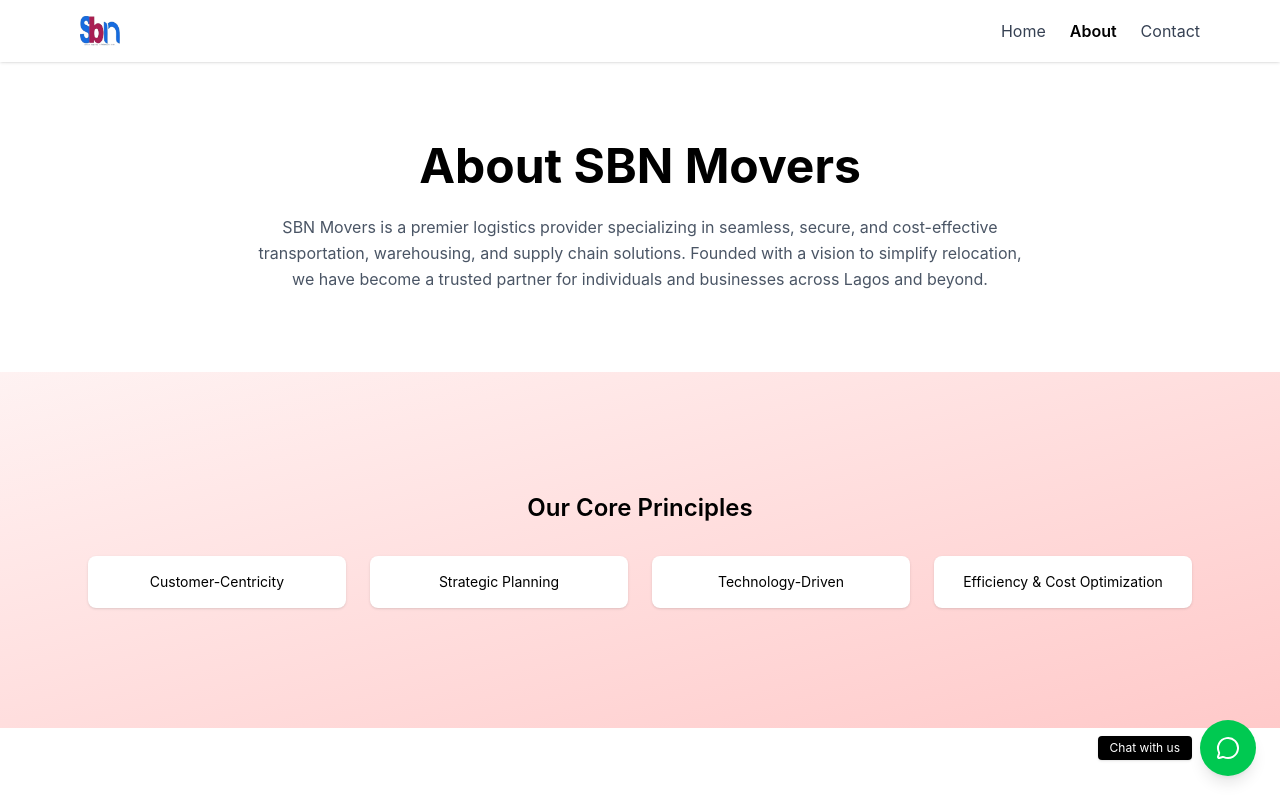
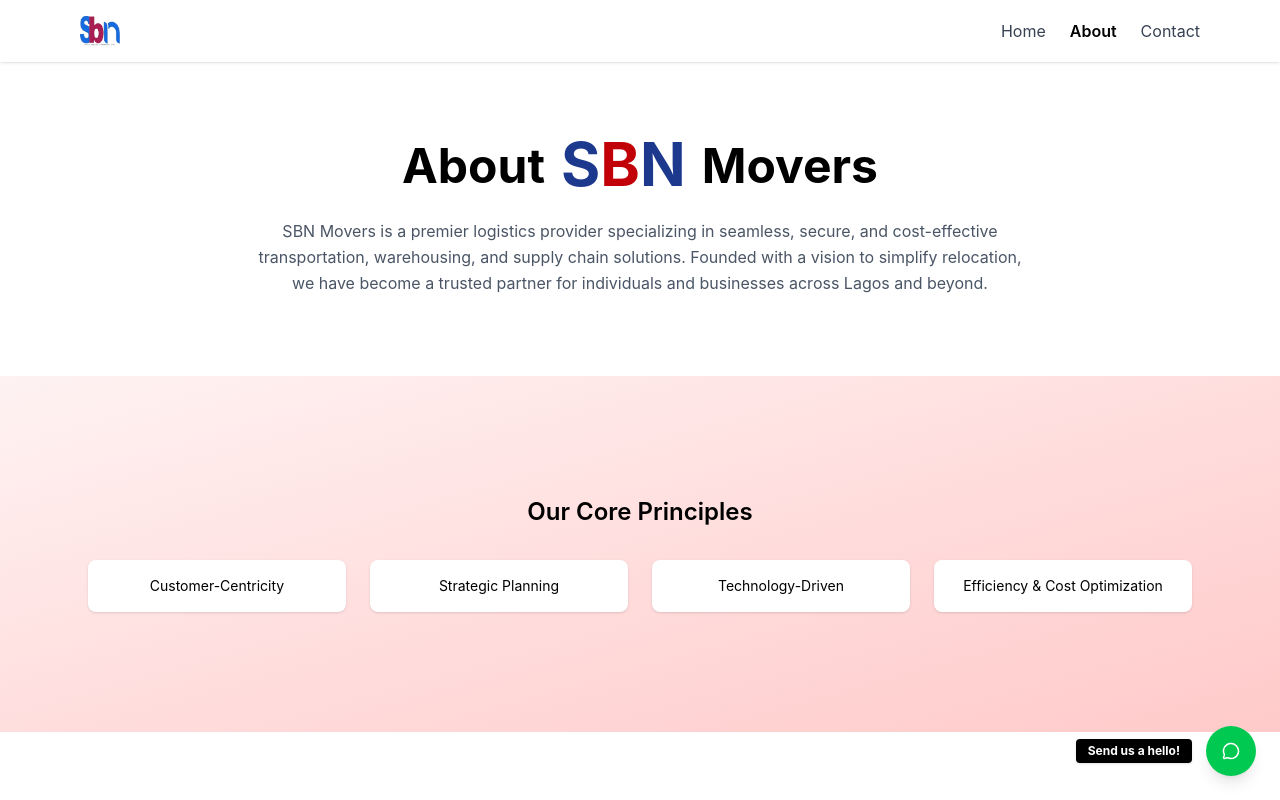
Before and after one commit to henrykay53/sbn_movers, a React (Vite) app: page /about in a window 1280 px wide. Shown: the top 800 px of the page. Built offline with nearby package versions, Linux system fonts and the light colour scheme.

Commit message:
Improved: ui

```diff
--- a/src/components/ui/whatsappButton.jsx
+++ b/src/components/ui/whatsappButton.jsx
@@ -10,8 +10,8 @@ export default function WhatsAppButton() {
       className="fixed bottom-6 right-6 z-50"
     >
       {/* Tooltip */}
-      <span className="hidden md:block absolute right-16 top-1/2 -translate-y-1/2 bg-black text-white text-xs px-3 py-1 rounded whitespace-nowrap shadow">
-        Chat with us
+      <span className="hidden md:block absolute right-16 top-1/2 -translate-y-1/2 bg-black font-bold text-white text-xs px-3 py-1 rounded whitespace-nowrap shadow">
+        Send us a hello!
       </span>
 
       {/* Button */}
@@ -24,7 +24,7 @@ export default function WhatsAppButton() {
         className="bg-green-500 hover:bg-green-600 text-white p-4 rounded-full shadow-lg flex items-center justify-center"
         aria-label="Chat with SBN Movers on WhatsApp"
       >
-        <MessageCircle size={24} />
+        <MessageCircle size={18} />
       </motion.a>
     </motion.div>
   );
--- a/src/pages/features/about/aboutHero.jsx
+++ b/src/pages/features/about/aboutHero.jsx
@@ -1,9 +1,21 @@
 export default function AboutHero() {
   return (
     <section className="max-w-6xl mx-auto px-4 sm:px-6 text-center">
-      <h1 className="text-3xl sm:text-4xl md:text-5xl font-bold mb-6">
-        About SBN Movers
-      </h1>
+      <div className="flex justify-center gap-4 text-3xl sm:text-4xl md:text-5xl font-bold mb-6">
+        <p>About</p>
+
+        <div className="text-6xl -mt-2">
+
+                     <span className="text-blue-900">S</span>
+        <span className="text-red-700">B</span>
+        <span className="text-blue-900">N</span>
+
+        </div>
+
+        <p> Movers</p>
+
+
+      </div>
 
       <p className="text-gray-600 max-w-3xl mx-auto text-sm sm:text-base leading-relaxed">
         SBN Movers is a premier logistics provider specializing in seamless,
```
